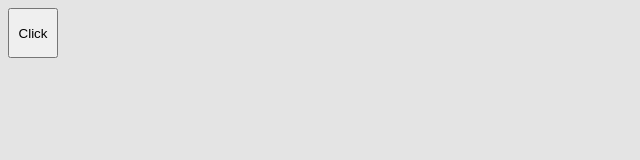
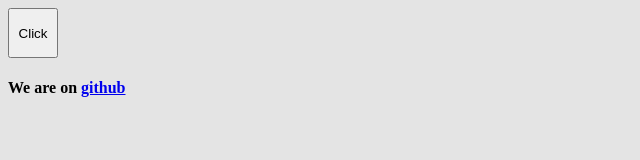
Before and after one commit to artemijan/test-ripple-effect, a plain HTML site: page index.html in a window 1280 px wide. Shown: the whole page, without its empty margins (0-640 px from the left). Drawn offline with Linux system fonts and the light colour scheme.

Commit message:
пшерги дштл

```diff
--- a/index.html
+++ b/index.html
@@ -7,5 +7,10 @@
 </head>
 <body style="background-color: #e4e4e4">
 <button style="width: 50px;height: 50px;">Click</button>
+<h4>
+    <p>
+        We are on <a href="http://artemijan.github.io/test-ripple-effect/">github</a>
+    </p>
+</h4>
 </body>
 </html>
```
